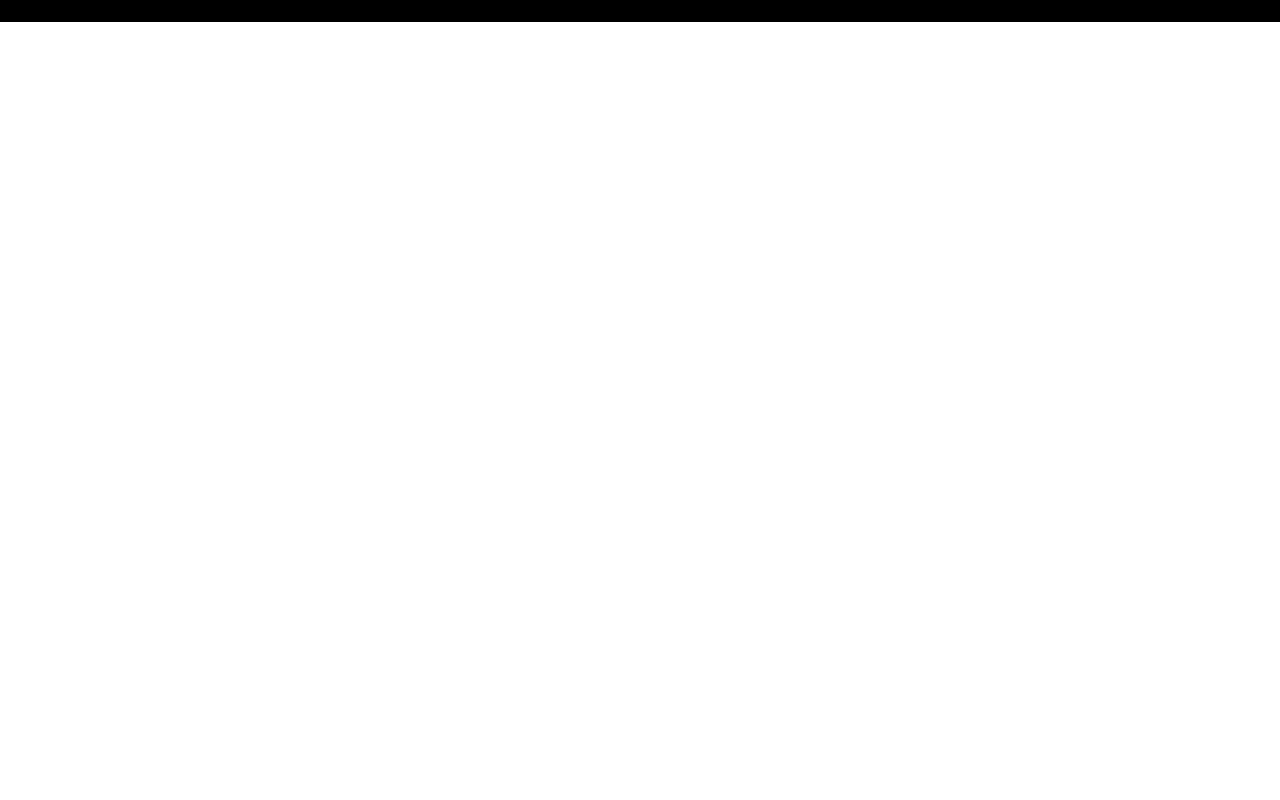
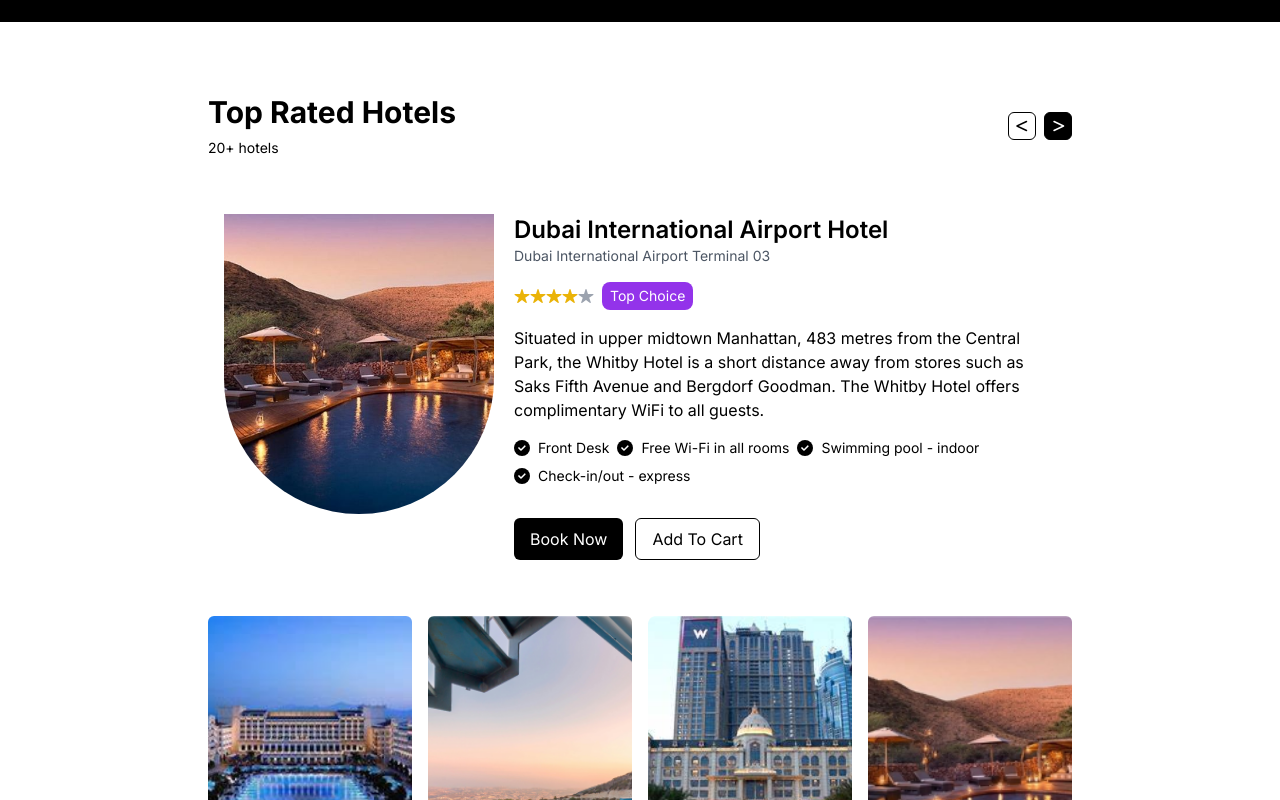
Before and after one commit to smalik21/Luxury_Hotel, a Next.js app: page /explore in a window 1280 px wide. Shown: the part 3660-4460 px from the top of the page. Before the commit the page ends 3722 px from the top, so only its background shows below. Built offline with nearby package versions, Linux system fonts and the light colour scheme.

Commit message:
top hotel

```diff
--- a/src/app/explore/page.js
+++ b/src/app/explore/page.js
@@ -5,6 +5,8 @@
 import FeaturedHotels from '@/components/explore/FeaturedHotels';
 import Yards from '@/components/explore/Yards';
 import Find from '@/components/explore/Find';
+import TopRatedHotels from '../../components/explore/TopRatedHotels';
+import Footer from '../../components/Footer';
 
 const page = () => {
     return (
@@ -15,6 +17,8 @@
             <FeaturedHotels/>
             <Yards/>
             <Find/>
+            <TopRatedHotels/>
+            <Footer/>
         </div>
     );
 }
--- /dev/null
+++ b/src/components/explore/TopRatedHotels.jsx
@@ -0,0 +1,88 @@
+import React from 'react';
+import { PiLessThanBold, PiGreaterThanBold } from "react-icons/pi";
+import { IoStar } from "react-icons/io5";
+import { FaCheck } from "react-icons/fa";
+
+const TopRatedHotels = () => {
+  return (
+    <div className="w-full p-4">
+      <div className="w-full max-w-4xl mx-auto p-4">
+        <div className="flex flex-col md:flex-row justify-between items-center mb-4">
+          <div className="flex flex-col justify-center mb-4 md:mb-0">
+            <h1 className="text-3xl text-black font-bold">Top Rated Hotels</h1>
+            <p className="text-black mt-2 text-sm">20+ hotels</p>
+          </div>
+          <div className="flex gap-2 items-center justify-center">
+            <button aria-label="Previous">
+              <div className="bg-white text-black  w-7 h-7 flex items-center justify-center border border-black rounded-md hover:bg-gray-200 transition">
+                <PiLessThanBold />
+              </div>
+            </button>
+            <button aria-label="Next">
+              <div className="bg-black text-white border border-black w-7 h-7 flex items-center justify-center rounded-md hover:bg-gray-700 transition">
+                <PiGreaterThanBold />
+              </div>
+            </button>
+          </div>
+        </div>
+
+        <div className="flex flex-col md:flex-row w-full gap-5  mt-10 p-4 rounded-md">
+          <div className="flex-shrink-0 w-[270px] h-[250px]">
+            <img src="./top-hotel.jpeg" alt="top hotel" className=" h-[300px] rounded-b-full object-cover md:w-auto" />
+          </div>
+
+          <div className="flex flex-col justify-center gap-4">
+            <div>
+              <h1 className="text-2xl font-semibold text-black">Dubai International Airport Hotel</h1>
+              <p className="text-sm text-gray-600">Dubai International Airport Terminal 03</p>
+            </div>
+            <div className="flex items-center gap-2">
+              <div className="flex items-center">
+                <IoStar className="text-yellow-500" />
+                <IoStar className="text-yellow-500" />
+                <IoStar className="text-yellow-500" />
+                <IoStar className="text-yellow-500" />
+                <IoStar className="text-gray-400" />
+              </div>
+              <span className="bg-purple-600 text-white px-2 py-1 rounded-lg text-sm">Top Choice</span>
+            </div>
+            <p className="text-base text-black">Situated in upper midtown Manhattan, 483 metres from the Central Park, the Whitby Hotel is a short distance away from stores such as Saks Fifth Avenue and Bergdorf Goodman. The Whitby Hotel offers complimentary WiFi to all guests.</p>
+            <div className="flex flex-wrap gap-2">
+              <div className="flex items-center gap-2">
+                <FaCheck className="text-white bg-black rounded-full p-1" />
+                <span className="text-sm">Front Desk</span>
+              </div>
+              <div className="flex items-center gap-2">
+                <FaCheck className="text-white bg-black rounded-full p-1" />
+                <span className="text-sm">Free Wi-Fi in all rooms</span>
+              </div>
+              <div className="flex items-center gap-2">
+                <FaCheck className="text-white bg-black rounded-full p-1" />
+                <span className="text-sm">Swimming pool - indoor</span>
+              </div>
+              <div className="flex items-center gap-2">
+                <FaCheck className="text-white bg-black rounded-full p-1" />
+                <span className="text-sm">Check-in/out - express</span>
+              </div>
+            </div>
+            <div className="flex gap-3 mt-4">
+              <button className="bg-black text-white px-4 py-2 rounded-md hover:bg-gray-800 transition">Book Now</button>
+              <button className="border border-black text-black px-4 py-2 rounded-md hover:bg-gray-100 transition">Add To Cart</button>
+            </div>
+          </div>
+        </div>
+
+        <div className="grid grid-cols-1 sm:grid-cols-2 md:grid-cols-4 gap-4 mt-10">
+          <img src="./Explore/Rectangle 5037.png" alt="Featured hotel 1" className="w-full h-full object-cover rounded-md" />
+          <img src="./Explore/Rectangle 5039.png" alt="Featured hotel 2" className="w-full h-full object-cover rounded-md" />
+          <img src="./Explore/Rectangle 5042.png" alt="Featured hotel 3" className="w-full h-full object-cover rounded-md" />
+          <img src="./Explore/Rectangle 5041.png" alt="Featured hotel 4" className="w-full h-full object-cover rounded-md" />
+        </div>
+
+        <p className="text-center flex items-center justify-center gap-1 text-[16px] text-black font-bold mt-4">See all <span><PiGreaterThanBold className='text-[10px]'/></span></p>
+      </div>
+    </div>
+  );
+};
+
+export default TopRatedHotels;
```
Also changed, not shown: public/top-hotel.jpeg (added), 1 other file (tests, documents, lock files or other folders).
